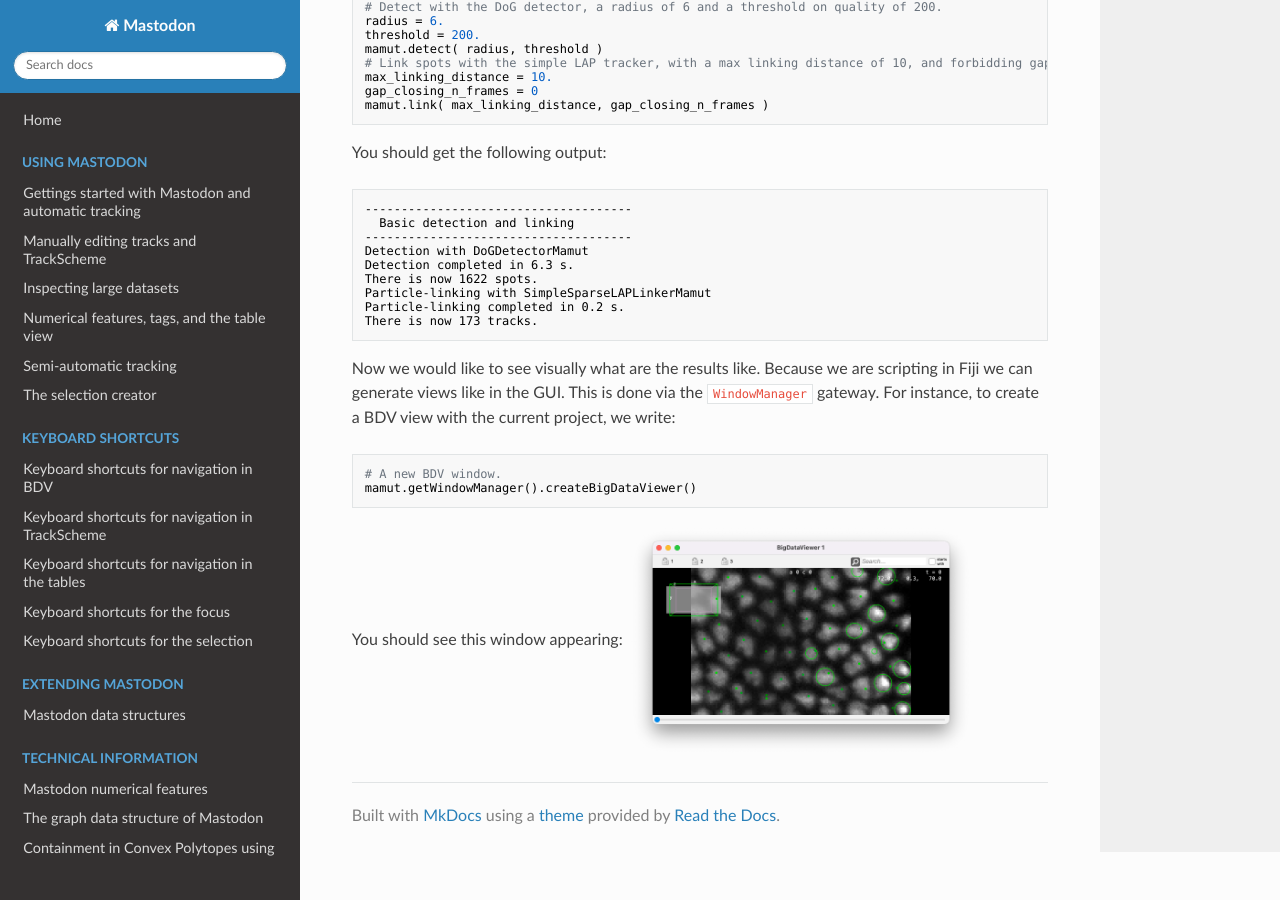
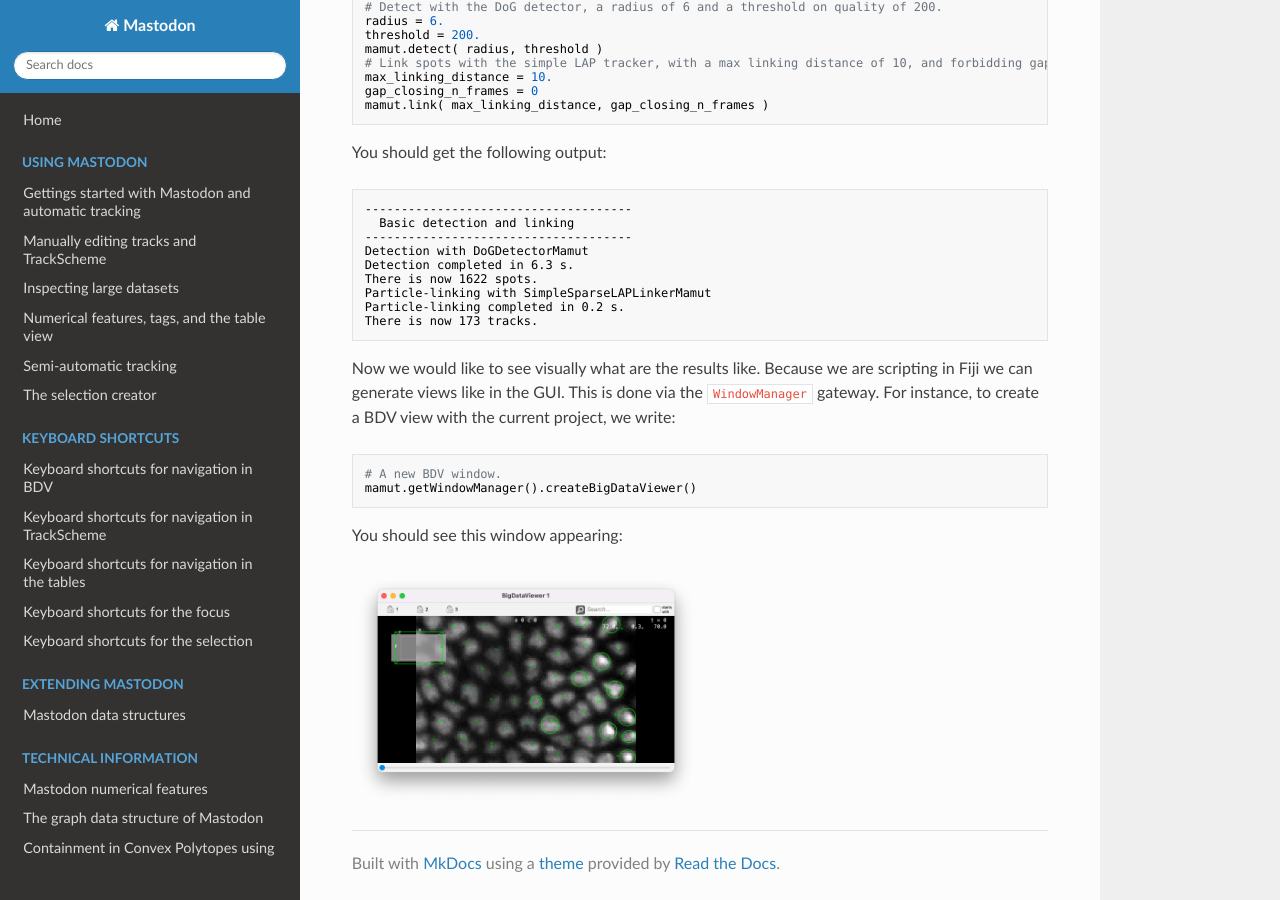
Before and after one commit to mastodon-sc/mastodon-documentation, an MkDocs documentation site: the page built from docs/partA/scripting_mastodon.md, in a window 1280 px wide and 900 px high, scrolled down 1669 px. Built offline with MkDocs 1.6.1, drawn with Linux system fonts in a browser that asks for light colours; nearby versions of some CDN libraries.

````diff
--- a/docs/partA/scripting_mastodon.md
+++ b/docs/partA/scripting_mastodon.md
@@ -104,4 +104,5 @@
 ```
 
 You should see this window appearing:
-![](../imgs/Mastodon_Scripting_01.png){width="50%"}
+
+![](../imgs/Mastodon_Scripting_01.png){width="50%" align="center"}
--- a/index.rst
+++ b/index.rst
@@ -61,7 +61,7 @@
    docs/partA/numerical_features_tags_the_table_view.md
    docs/partA/semi_automated_tracking.md
    docs/partA/selection_creator.md
-   docs/partA/scriptin_mastodon.md
+   docs/partA/scripting_mastodon.md
 
 
 .. toctree::
````
